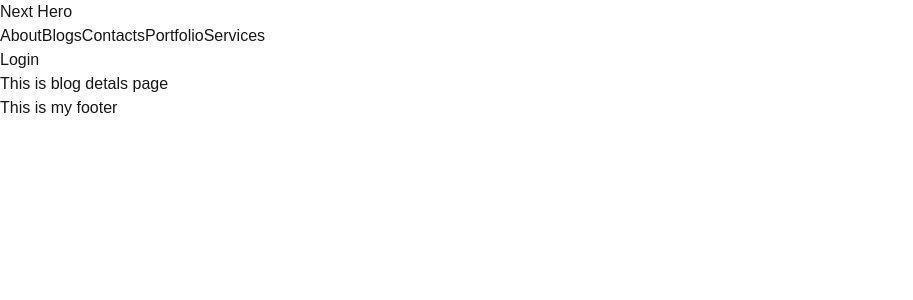
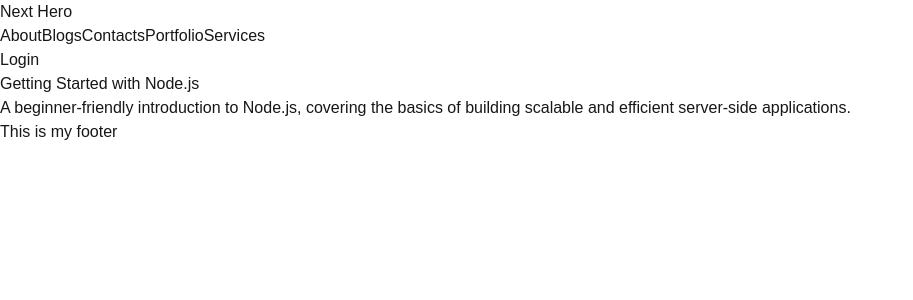
Before and after one commit to sazzadshakhbd/next-hero, a Next.js app in the folder my-app/: page /blogs/introduction-to-nodejs in a window 1280 px wide. Shown: the top 300 px of the page, without its empty margins (0-913 px from the left). Built offline with nearby package versions, Linux system fonts and the light colour scheme.

Commit message:
dynamic blog details page using params and find functions

```diff
--- a/my-app/src/app/blogs/[slug]/page.jsx
+++ b/my-app/src/app/blogs/[slug]/page.jsx
@@ -1,7 +1,39 @@
 import React from 'react'
 
-export default function BlogDetails() {
+export default function BlogDetails({params}) {
+    const blogs = [
+        {
+          slug: "mastering-vuejs",
+          title: "Mastering Vue.js: A Comprehensive Guide",
+          description: "Learn Vue.js from basics to advanced concepts with practical examples and tips for mastering this powerful framework."
+        },
+        {
+          slug: "javascript-essentials",
+          title: "JavaScript Essentials for Beginners",
+          description: "An essential guide to understanding the core concepts of JavaScript and building a strong foundation for web development."
+        },
+        {
+          slug: "responsive-design-tips",
+          title: "10 Tips for Effective Responsive Web Design",
+          description: "Discover key strategies and best practices to create responsive websites that look great on any device."
+        },
+        {
+          slug: "web-performance-optimization",
+          title: "Optimizing Web Performance: Best Practices",
+          description: "Explore techniques to improve your website's speed and performance for a better user experience and higher rankings."
+        },
+        {
+          slug: "introduction-to-nodejs",
+          title: "Getting Started with Node.js",
+          description: "A beginner-friendly introduction to Node.js, covering the basics of building scalable and efficient server-side applications."
+        }
+      ];
+    console.log(params.slug);
+    const {title, description} = blogs.find((blog) => blog.slug == params.slug)
   return (
-    <div>This is blog detals page</div>
+    <div className='h-screen'>
+        <h5>{title}</h5>
+        <p>{description}</p>
+    </div>
   )
 }
```
